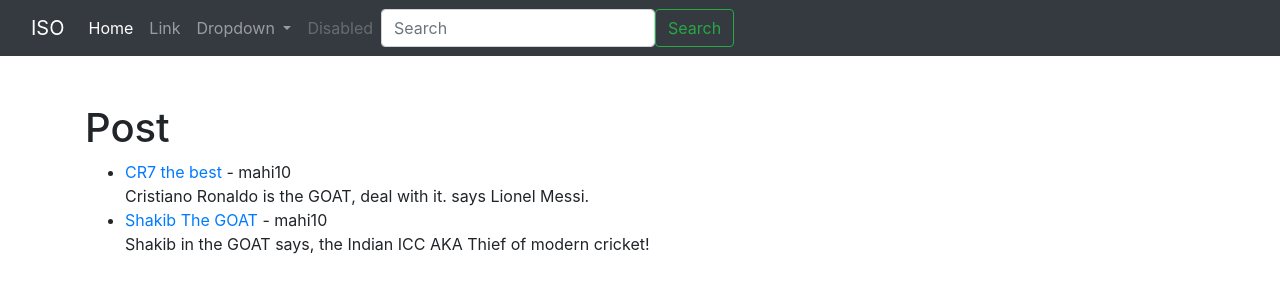
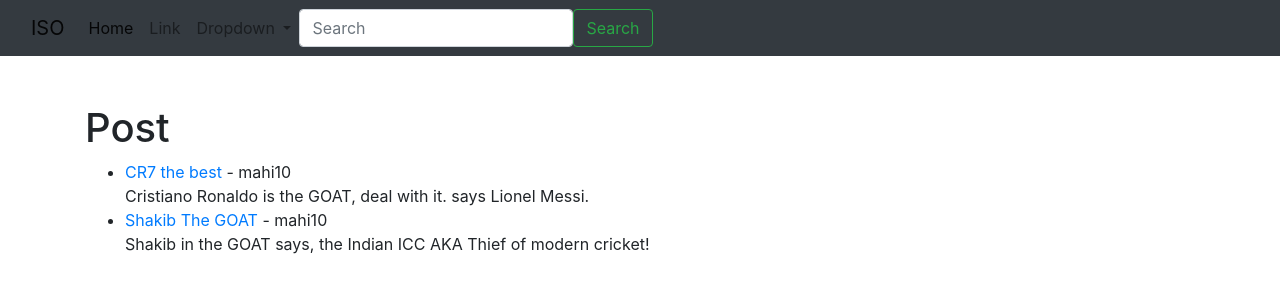
Before and after one commit to Yeasin0011/ISO_CSE370, a Django app: page / in a window 1280 px wide. Shown: the top 300 px of the page. Run offline with Django 4.2, Linux system fonts and the light colour scheme; data comes from the database, SQL or seed files in the repository.

Commit message:
Disable menu removed

```diff
--- a/ISO/ISO_Blog/templates/base.html
+++ b/ISO/ISO_Blog/templates/base.html
@@ -13,7 +13,7 @@
         {% endblock %}</title>
   </head>
   <body>
-    <nav class="navbar navbar-expand-lg navbar-dark bg-dark">
+    <nav class="navbar navbar-expand-lg navbar-light bg-dark">
         <div class="container-fluid">
           <a class="navbar-brand" href="{% url 'Home' %}">ISO</a>
           <button class="navbar-toggler" type="button" data-bs-toggle="collapse" data-bs-target="#navbarSupportedContent" aria-controls="navbarSupportedContent" aria-expanded="false" aria-label="Toggle navigation">
@@ -37,9 +37,6 @@
                   <li><hr class="dropdown-divider"></li>
                   <li><a class="dropdown-item" href="#">Something else here</a></li>
                 </ul>
-              </li>
-              <li class="nav-item">
-                <a class="nav-link disabled" href="#" tabindex="-1" aria-disabled="true">Disabled</a>
               </li>
             </ul>
             <form class="d-flex">
--- a/test.py
+++ /dev/null
@@ -1 +0,0 @@
-print("Hello")
```
